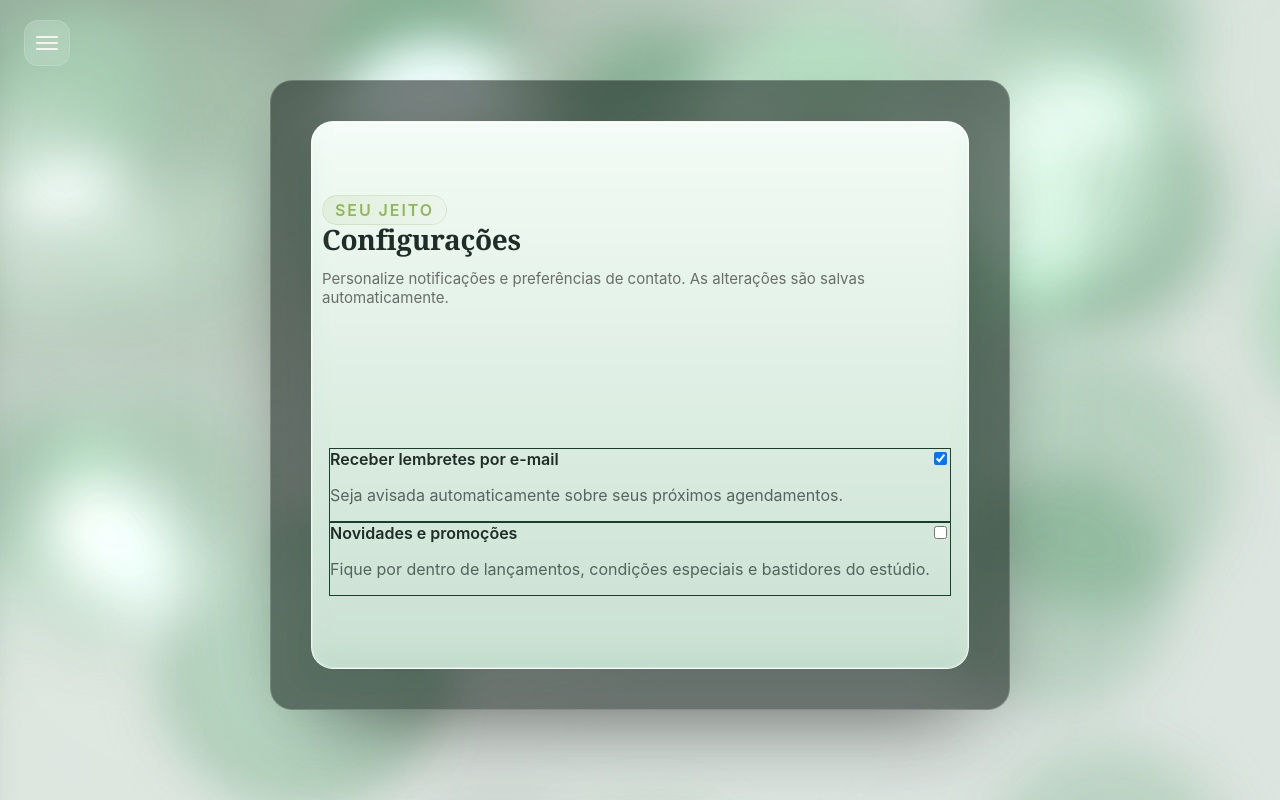
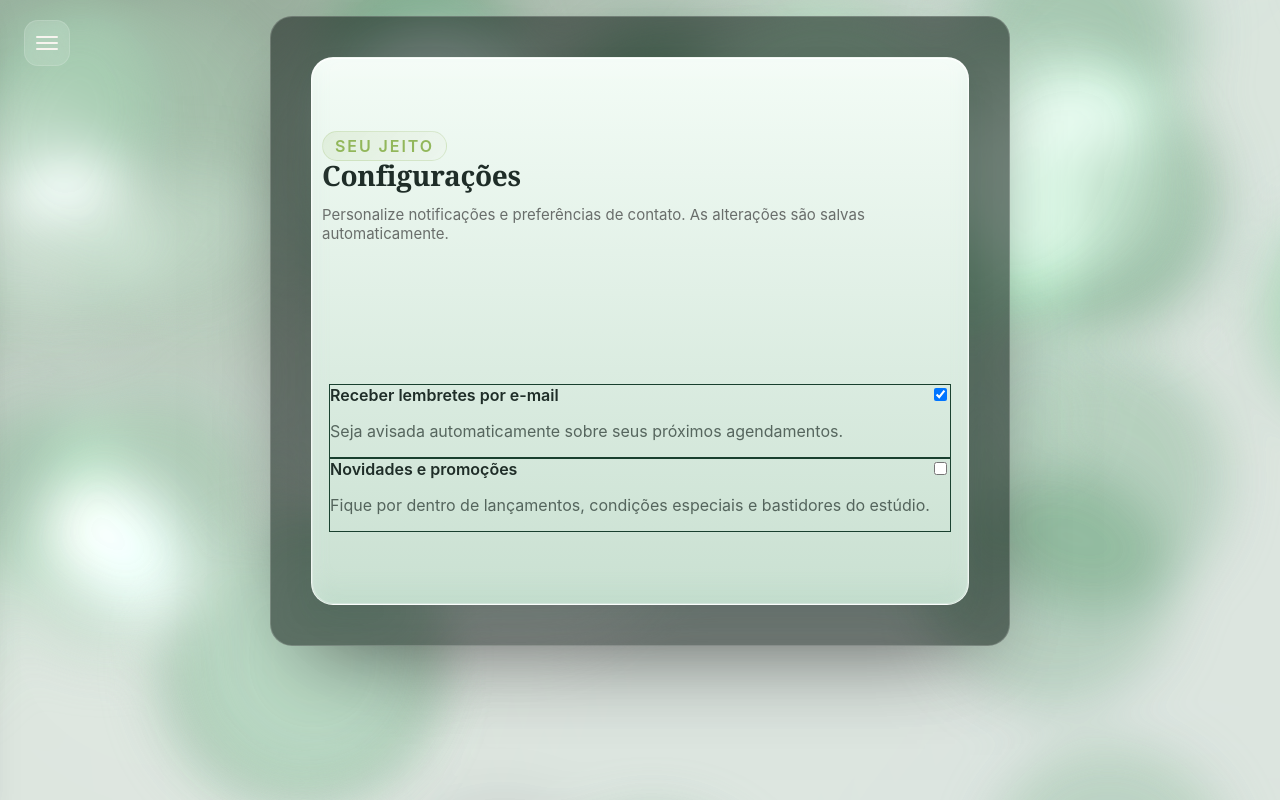
Before and after one commit to leoxavier3914-arch/rbagenda, a Next.js app: page /configuracoes in a window 1280 px wide. Built offline with nearby package versions, Linux system fonts and the light colour scheme; no server answers.

Commit message:
Adjust client menu top padding

```diff
--- a/src/components/ClientMenu.module.css
+++ b/src/components/ClientMenu.module.css
@@ -208,7 +208,7 @@
   min-height: 100vh;
   width: 100%;
   box-sizing: border-box;
-  padding: 56px 24px 56px;
+  padding: 16px 24px 56px;
   color: inherit;
 }
 
@@ -238,7 +238,7 @@
   }
 
   .content {
-    padding: 80px 48px 72px;
+    padding: 16px 48px 72px;
   }
 
   .contentInner {
```
